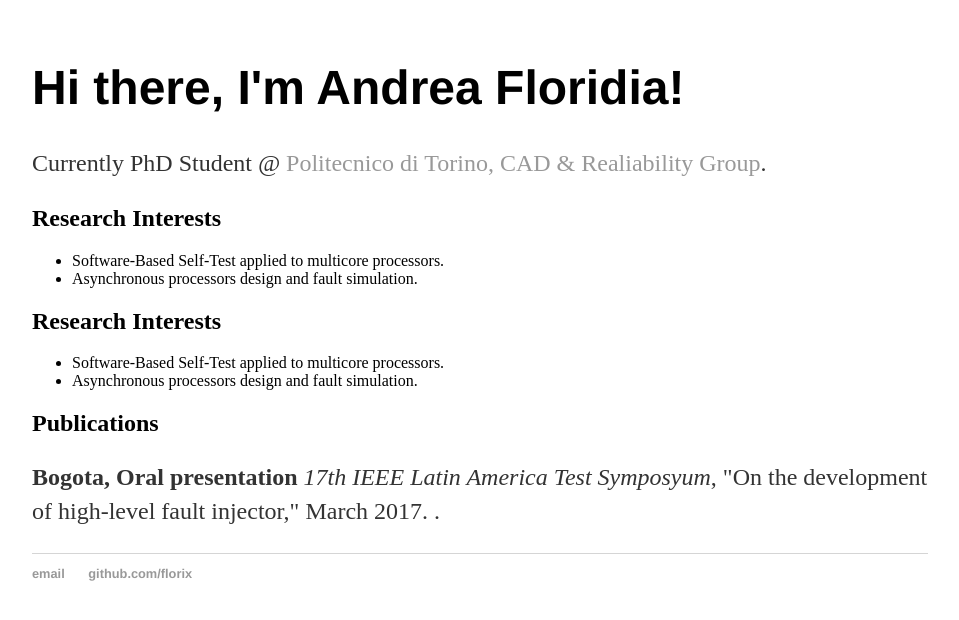
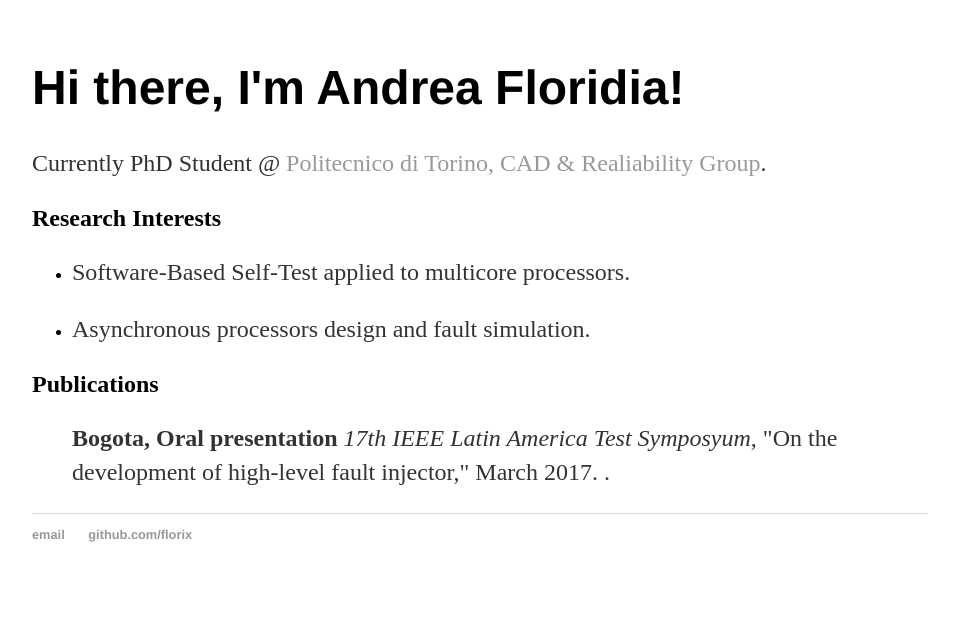
Before and after one commit to florix/florix.github.io, a Jekyll site: the page built from index.html, in a window 1280 px wide. Shown: the top 620 px of the page, without its empty margins (160-1119 px from the left). Built offline with Jekyll 4.4.1, drawn with Linux system fonts in a browser that asks for light colours.

Commit message:
Update index.html

```diff
--- a/index.html
+++ b/index.html
@@ -6,22 +6,16 @@ title: Andrea Floridia Homepage
 	<h1>Hi there, I'm Andrea Floridia!</h1>
 	<p>Currently PhD Student <em> @ </em> <a href="http://www.cad.polito.it/staff/index.html"> Politecnico di Torino, CAD & Realiability Group</a>.</p>
 
-	<h2>Research Interests</h2>
-
-		<ul>
-			<li> Software-Based Self-Test applied to multicore processors.</li>
-			<li> Asynchronous processors design and fault simulation.</li>
-		</ul>
 
 	<h2>Research Interests</h2>
 
 		<ul>
-			<li> Software-Based Self-Test applied to multicore processors.</li>
-			<li> Asynchronous processors design and fault simulation.</li>
+			<li> <p> Software-Based Self-Test applied to multicore processors. </p> </li>
+			<li> <p> Asynchronous processors design and fault simulation. </p> </li>
 		</ul>
 
 	<h2>Publications</h2>
-
+		<ul>
 		<p><strong>Bogota, Oral presentation </strong> <em>17th IEEE Latin America Test Symposyum</em>, "On the development of high-level fault injector," March 2017. .</p>
-
+		</ul>
 </div><!-- /.blurb -->
```
